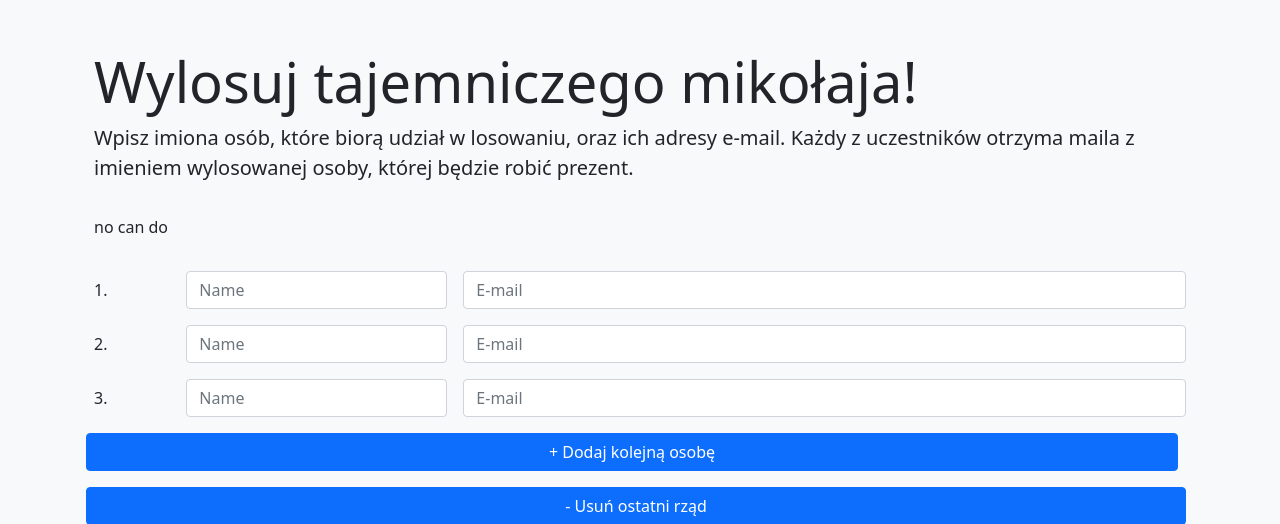
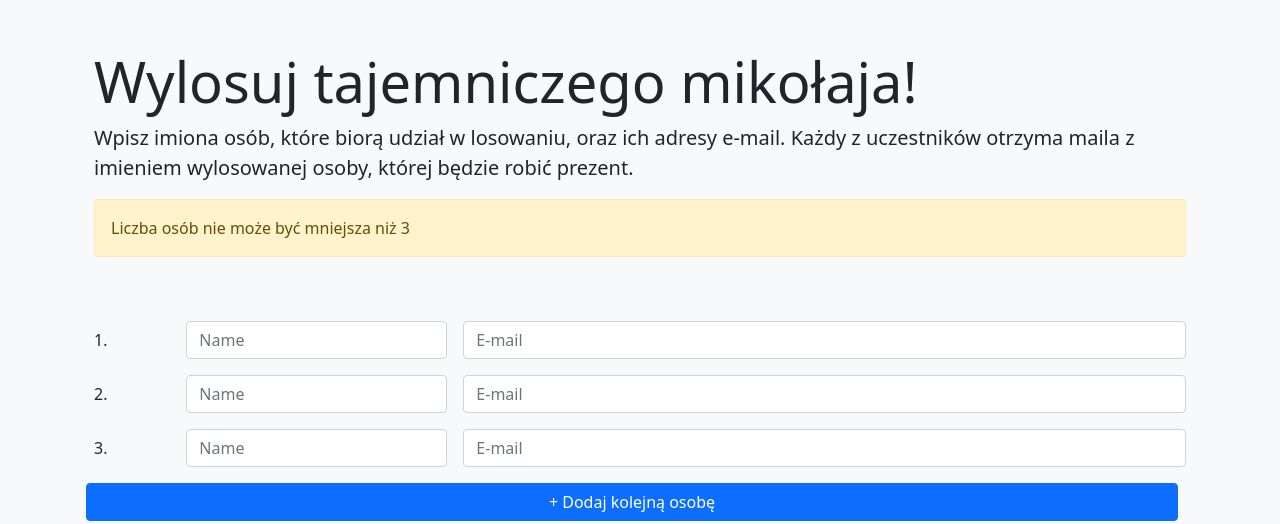
Before and after one commit to annasont/secret_santa, a Django app: page /?rows=2 in a window 1280 px wide. Shown: the part 56-580 px from the top of the page. Run offline with Django 3.2, Linux system fonts and the light colour scheme.

Commit message:
Added flash messages in home view

```diff
--- a/draw/templates/draw/home.html
+++ b/draw/templates/draw/home.html
@@ -5,6 +5,11 @@
             <h1 class="display-4">Wylosuj tajemniczego mikołaja!</h1>
             <p class="lead">Wpisz imiona osób, które biorą udział w losowaniu, oraz ich adresy e-mail. Każdy z uczestników otrzyma maila z imieniem wylosowanej osoby, której będzie robić prezent.</p>
         </div>
+        {% if messages %}
+            {% for message in messages %}
+                <div class="alert alert-{{ message.tags }}">{{ message }}</div>
+            {% endfor %}
+        {% endif %}
         <p>{{ x }}</p>
         <form id="namesAndEmails" class="row g-3" method="POST">
             {% csrf_token %}
--- a/draw/views.py
+++ b/draw/views.py
@@ -1,4 +1,5 @@
 from django.shortcuts import render
+from django.contrib import messages
 
 
 def home(request):
@@ -11,7 +12,7 @@ def home(request):
 
     if request.GET and request.GET['rows']:
         if int(request.GET['rows']) < 3:
-            message = 'no can do'
+            messages.warning(request, 'Liczba osób nie może być mniejsza niż 3')
             no = 3
         else:
             no = int(request.GET['rows'])
```
